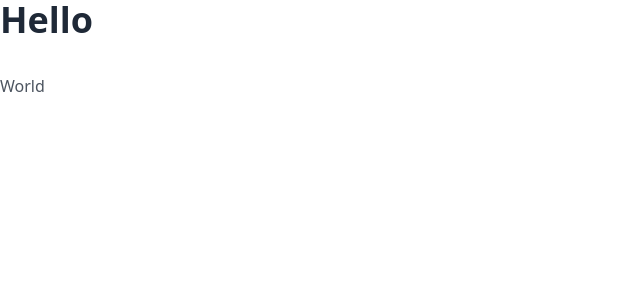
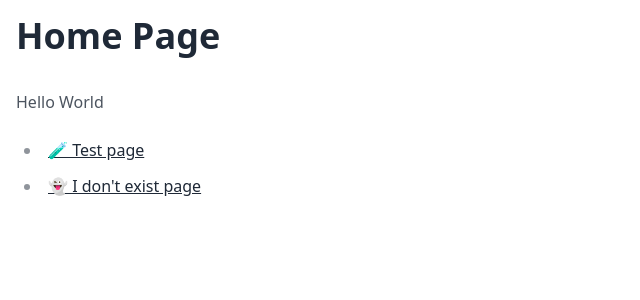
Before and after one commit to m0o0scar/vite-react-ts, a React (Vite) app: page / in a window 1280 px wide. Shown: the top 300 px of the page, without its empty margins (0-640 px from the left). Built offline with nearby package versions, Linux system fonts and the light colour scheme.

Commit message:
feat(route): support react route

```diff
--- a/package.json
+++ b/package.json
@@ -28,6 +28,7 @@
     "react": "^18.2.0",
     "react-dom": "^18.2.0",
     "react-helmet": "^6.1.0",
+    "react-router-dom": "^6.11.2",
     "recoil": "^0.7.7"
   },
   "devDependencies": {
--- a/src/App.tsx
+++ /dev/null
@@ -1,16 +0,0 @@
-import React from 'react';
-
-import { Head } from './components/common/Head';
-
-export function App() {
-  return (
-    <>
-      <Head title="Vite + React + TS" favemoji="🌳" />
-
-      <article className="prose max-w-full">
-        <h1>Hello</h1>
-        <div>World</div>
-      </article>
-    </>
-  );
-}
--- a/src/index.tsx
+++ b/src/index.tsx
@@ -1,15 +1,30 @@
 import React from 'react';
 import { createRoot } from 'react-dom/client';
+import { createBrowserRouter, RouterProvider } from 'react-router-dom';
 import { RecoilRoot } from 'recoil';
 
-import { App } from './App';
 import './index.css';
+import { ErrorPage } from './pages/404';
+import { HomePage } from './pages/Home';
+import { TestPage } from './pages/Test';
+
+const router = createBrowserRouter([
+  {
+    path: '/',
+    element: <HomePage />,
+    errorElement: <ErrorPage />,
+  },
+  {
+    path: 'test',
+    element: <TestPage />,
+  },
+]);
 
 const container = document.getElementById('root');
 const root = createRoot(container!);
 
 root.render(
   <RecoilRoot>
-    <App />
+    <RouterProvider router={router} />
   </RecoilRoot>
 );
--- /dev/null
+++ b/src/pages/404.tsx
@@ -0,0 +1,26 @@
+import React from 'react';
+import { Link, useRouteError } from 'react-router-dom';
+
+import { Head } from '../components/common/Head';
+
+export function ErrorPage() {
+  const error = useRouteError() as any;
+  console.log(error);
+
+  return (
+    <>
+      <Head title="404" favemoji="👻" />
+
+      <article className="prose max-w-full p-4">
+        <h1>404</h1>
+        <h2>This is not the page you are looking for</h2>
+        <div>
+          {error.status}: {error.statusText}
+        </div>
+        <div>
+          <Link to="/">🏡 Take me home</Link>
+        </div>
+      </article>
+    </>
+  );
+}
--- /dev/null
+++ b/src/pages/Home.tsx
@@ -0,0 +1,25 @@
+import React from 'react';
+import { Link } from 'react-router-dom';
+
+import { Head } from '../components/common/Head';
+
+export function HomePage() {
+  return (
+    <>
+      <Head title="Vite + React + TS" favemoji="🌳" />
+
+      <article className="prose max-w-full p-4">
+        <h1>Home Page</h1>
+        <div>Hello World</div>
+        <ul>
+          <li>
+            <Link to="/test">🧪 Test page</Link>
+          </li>
+          <li>
+            <Link to="/shit">👻 I don&apos;t exist page</Link>
+          </li>
+        </ul>
+      </article>
+    </>
+  );
+}
--- /dev/null
+++ b/src/pages/Test.tsx
@@ -0,0 +1,16 @@
+import React from 'react';
+
+import { Head } from '../components/common/Head';
+
+export function TestPage() {
+  return (
+    <>
+      <Head title="Route Test" favemoji="💩" />
+
+      <article className="prose max-w-full p-4">
+        <h1>Route Test Page</h1>
+        <div>Hi</div>
+      </article>
+    </>
+  );
+}
```
Also changed, not shown: 1 other file (tests, documents, lock files or other folders).
